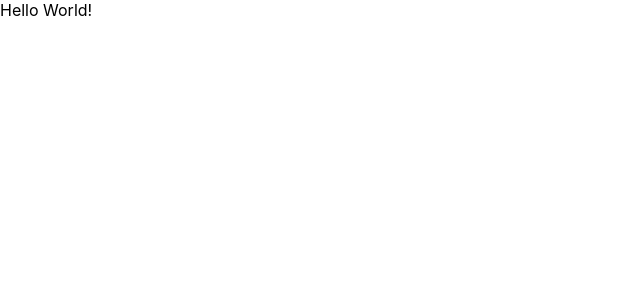
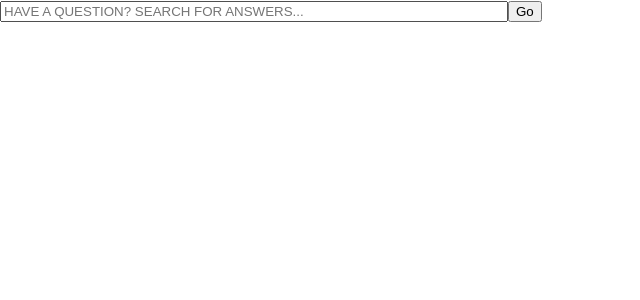
Before and after one commit to FE-Three/project-catwalk-v3, a React (Create React App) app in the folder my-app/: page / in a window 1280 px wide. Shown: the top 300 px of the page, without its empty margins (0-640 px from the left). Built offline with nearby package versions, Linux system fonts and the light colour scheme; no server answers.

Commit message:
add new react install to 16.3, create q&a components, routes for q&a with axios

```diff
--- a/my-app/package.json
+++ b/my-app/package.json
@@ -10,8 +10,8 @@
     "bootstrap": "^5.0.0-beta2",
     "cors": "^2.8.5",
     "nodemon": "^2.0.7",
-    "react": "^17.0.1",
-    "react-dom": "^17.0.1",
+    "react": "^16.14.0",
+    "react-dom": "^16.14.0",
     "react-scripts": "4.0.3",
     "web-vitals": "^1.1.0"
   },
@@ -21,7 +21,7 @@
     "build": "react-scripts build",
     "test": "react-scripts test",
     "eject": "react-scripts eject",
-    "startJest": "jest"
+    "startJest": "jest --collectCoverage"
   },
   "eslintConfig": {
     "extends": [
--- a/my-app/src/App.jsx
+++ b/my-app/src/App.jsx
@@ -1,28 +1,42 @@
 import React from 'react';
 import axios from 'axios';
+import QuestionsAnswers from '../src/questionsAndAnswers/QuestionsAnswers.jsx'
 
 class App extends React.Component {
   constructor(props) {
     super(props);
-    this.state = {};
+    this.state = {
+      data: []
+    };
     this.helloAPI = this.helloAPI.bind(this);
+    this.helloQuestion = this.helloQuestion.bind(this);
   }
   componentDidMount() {
     this.helloAPI();
+    this.helloQuestion();
   }
 
   helloAPI() {
     console.log('test1')
     axios.get('http://localhost:3000/products')
     .then(res => console.log(res))
-    .catch(res => console.log(res))
+    .catch(err => console.log(err))
   }
 
+  helloQuestion() {
+    console.log('test2');
+    axios.get('http://localhost:3000/qa/questions?product_id=18080')
+      .then(res => {
+        this.setState({data: res.data})
+      })
+      .catch(err => console.log('error with q&a: ', err))
+  }
 
   render() {
+
     return (
       <div>
-        Hello World!
+        <QuestionsAnswers questionsAndAnswers={this.state.data}/>
       </div>
     )
   }
--- /dev/null
+++ b/my-app/src/questionsAndAnswers/QuestionsAnswers.jsx
@@ -0,0 +1,25 @@
+import React from 'react';
+import SearchForAnswers from './SearchForAnswers.jsx'
+
+class QuestionsAnswers extends React.Component {
+  constructor(props) {
+    super(props);
+    this.state = {
+    }
+    this.searchAnswers = this.searchAnswers.bind(this);
+  }
+
+  searchAnswers(questions) {
+    console.log('this is working!')
+  }
+
+  render() {
+    return (
+      <div>
+        <SearchForAnswers searchAnswers={this.searchAnswers}/>
+      </div>
+    )
+  }
+}
+
+export default QuestionsAnswers;
--- /dev/null
+++ b/my-app/src/questionsAndAnswers/SearchForAnswers.jsx
@@ -0,0 +1,40 @@
+import React from 'react';
+
+class SearchForAnswers extends React.Component {
+  constructor(props) {
+    super(props);
+    this.state = {
+      name: ''
+    }
+    this.handleSearchChange = this.handleSearchChange.bind(this);
+    this.handleSearchSubmit = this.handleSearchSubmit.bind(this);
+  }
+
+  handleSearchSubmit(event) {
+    event.preventDefault();
+    this.props.searchAnswers(this.state);
+    this.setState({name: ''})
+  }
+
+  handleSearchChange(event) {
+    this.setState({[event.target.name] : event.target.value})
+  }
+
+  render() {
+    return (
+
+      <div>
+        <form onSubmit={this.handleSearchSubmit}>
+          <label>
+            <input name="name" onChange={this.handleSearchChange} value={this.state.name} placeholder='HAVE A QUESTION? SEARCH FOR ANSWERS...' style={{width: '500px'}}></input>
+          </label>
+
+        <button>Go</button>
+        </form>
+      </div>
+    )
+  }
+
+}
+
+export default SearchForAnswers;
```
Also changed, not shown: my-app/src/q&A/q&A.jsx (deleted, +0 -12 lines), 2 other files (tests, documents, lock files or other folders).
